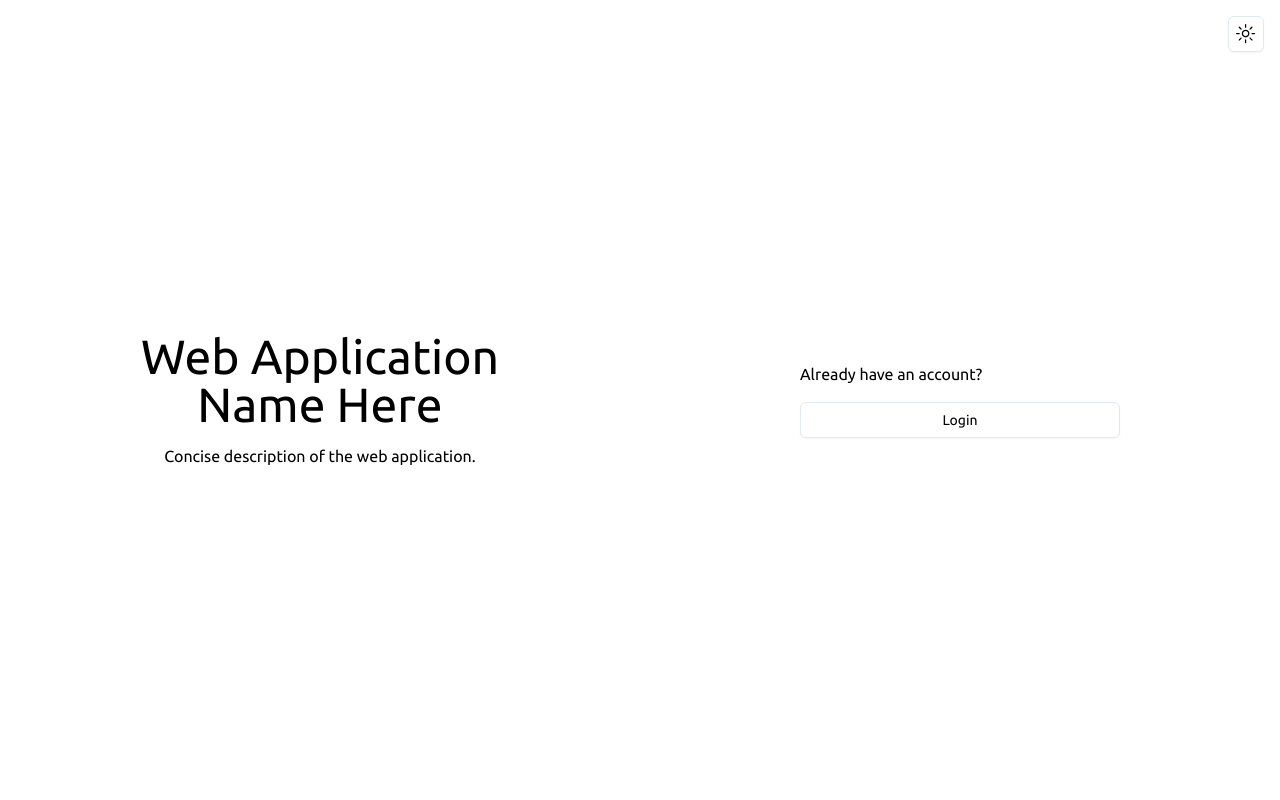
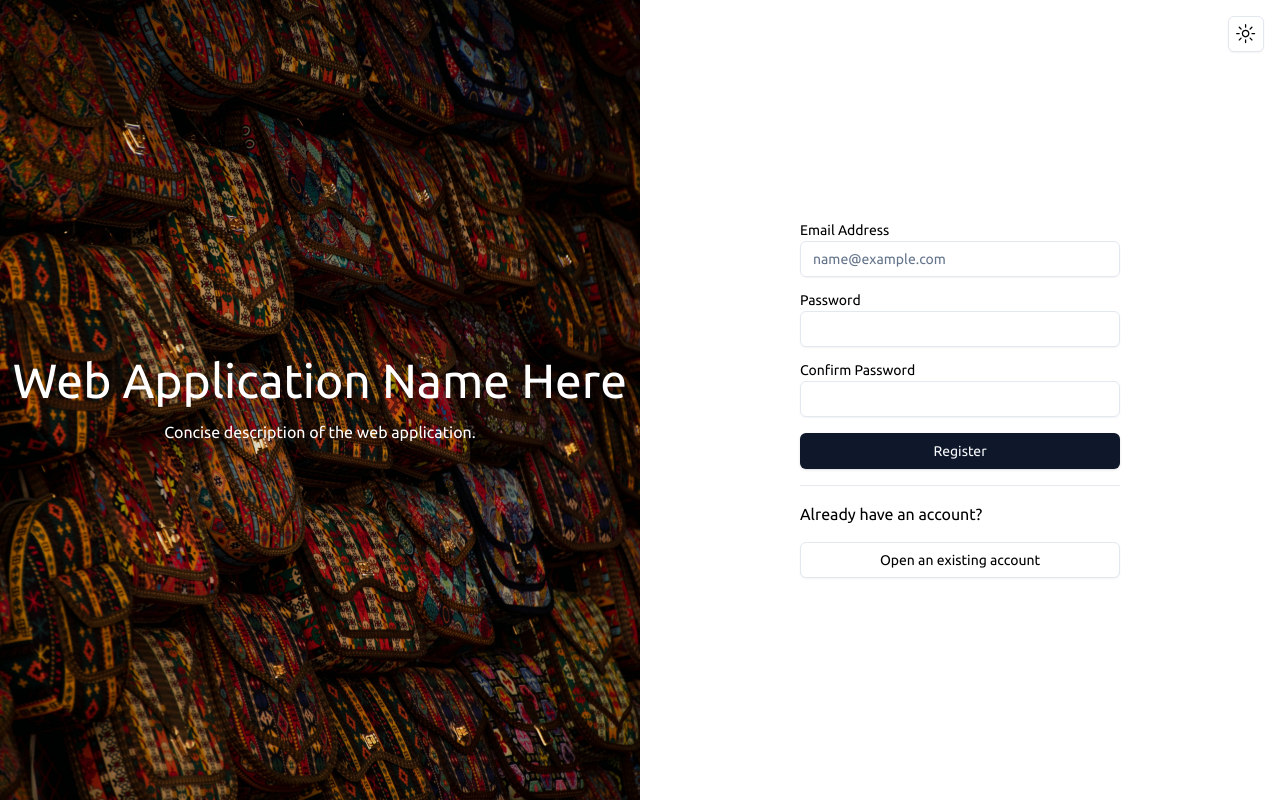
Before and after one commit to arantebw/sto-rosario-handicrafts, a Next.js app: page /register in a window 1280 px wide. Built offline with nearby package versions, Linux system fonts and the light colour scheme.

Commit message:
feat: ✨ implement the register form

```diff
--- a/src/app/(auth)/login/page.tsx
+++ b/src/app/(auth)/login/page.tsx
@@ -1,6 +1,7 @@
+import { LoginForm } from "@/components/auth-form";
 import ButtonLink from "@/components/button-link";
 import { ModeToggle } from "@/components/mode-toggle";
-import { UserLoginForm } from "../components/user-auth-form";
+import WelcomeSection from "@/components/welcome-section";
 
 function LoginPage() {
   return (
@@ -8,15 +9,10 @@ function LoginPage() {
       <div className="absolute top-4 right-4">
         <ModeToggle />
       </div>
-      <div className="w-1/2 flex flex-col justify-center">
-        <div className="w-3/4 mx-auto">
-          <h1 className="text-5xl text-center mb-4">{process.env.APP_NAME}</h1>
-          <h2 className="text-center">{process.env.APP_DESCRIPTION}</h2>
-        </div>
-      </div>
+      <WelcomeSection />
       <div className="w-1/2 flex flex-col justify-center">
         <div className="w-1/2 mx-auto flex flex-col justify-center gap-4">
-          <UserLoginForm />
+          <LoginForm />
           <hr />
           <p>Do not have an account yet?</p>
           <ButtonLink label="Create a new account" path="/register" variant="outline" />
--- a/src/app/(auth)/register/page.tsx
+++ b/src/app/(auth)/register/page.tsx
@@ -1,5 +1,7 @@
+import { RegisterForm } from "@/components/auth-form";
 import ButtonLink from "@/components/button-link";
 import { ModeToggle } from "@/components/mode-toggle";
+import WelcomeSection from "@/components/welcome-section";
 
 function RegisterPage() {
   return (
@@ -7,16 +9,13 @@ function RegisterPage() {
       <div className="absolute top-4 right-4">
         <ModeToggle />
       </div>
-      <div className="w-1/2 flex flex-col justify-center">
-        <div className="w-3/4 mx-auto">
-          <h1 className="text-5xl text-center mb-4">{process.env.APP_NAME}</h1>
-          <h2 className="text-center">{process.env.APP_DESCRIPTION}</h2>
-        </div>
-      </div>
+      <WelcomeSection />
       <div className="w-1/2 flex flex-col justify-center">
         <div className="w-1/2 mx-auto flex flex-col justify-center gap-4">
+          <RegisterForm />
+          <hr />
           <p>Already have an account?</p>
-          <ButtonLink label="Login" path="/login" variant="outline" />
+          <ButtonLink label="Open an existing account" path="/login" variant="outline" />
         </div>
       </div>
     </main>
--- a/src/app/page.tsx
+++ b/src/app/page.tsx
@@ -1,30 +1,14 @@
 import ButtonLink from "@/components/button-link";
 import { ModeToggle } from "@/components/mode-toggle";
+import WelcomeSection from "@/components/welcome-section";
 
 function HomePage() {
-  const divStyle = {
-    backgroundImage: "url('/default_landing-page.jpg')",
-    backgroundSize: "cover",
-    backgroundPosition: "center",
-    height: "100%",
-  };
-
-  const overlayStyle = {
-    backgroundColor: "rgba(0, 0, 0, 0.1)", // Semi-transparent black overlay
-    color: "white",
-  };
-
   return (
     <main className="max-w-[1440px] mx-auto flex flex-row h-screen relative">
       <div className="absolute top-4 right-4">
         <ModeToggle />
       </div>
-      <div className="w-1/2 flex flex-col justify-center" style={divStyle}>
-        <div className="w-full h-full flex flex-col justify-center" style={overlayStyle}>
-          <h1 className="text-5xl text-center mb-4">{process.env.APP_NAME}</h1>
-          <h2 className="text-center">{process.env.APP_DESCRIPTION}</h2>
-        </div>
-      </div>
+      <WelcomeSection />
       <div className="w-1/2 flex flex-col justify-center">
         <div className="w-1/2 mx-auto flex flex-col justify-center gap-4">
           <ButtonLink label="Login" path="/login" />
--- /dev/null
+++ b/src/components/auth-form/index.tsx
@@ -0,0 +1,134 @@
+"use client";
+
+import * as React from "react";
+
+import { cn } from "@/lib/utils";
+import { Label } from "@/components/ui/label";
+import { Input } from "@/components/ui/input";
+import { Button } from "@/components/ui/button";
+import { userLogin, userRegister } from "@/lib/actions";
+
+interface LoginFormProps extends React.HTMLAttributes<HTMLDivElement> {}
+
+export function LoginForm({
+  className,
+  ...props
+}: LoginFormProps) {
+  const [isLoading, setIsLoading] = React.useState<boolean>(false);
+
+  // TODO: Figure out how to implement this feature.
+  async function onSubmit(event: React.SyntheticEvent) {
+    event.preventDefault();
+    setIsLoading(true);
+
+    setTimeout(() => {
+      setIsLoading(false);
+    }, 3000);
+  }
+
+  return (
+    <div className={cn("grid gap-6", className)} {...props}>
+      <form action={userLogin}>
+        <div className="grid gap-4">
+          <div className="grid gap-1">
+            <Label htmlFor="email">Email Address</Label>
+            <Input
+              id="email"
+              name="email"
+              placeholder="name@example.com"
+              type="email"
+              autoCapitalize="none"
+              autoComplete="email"
+              autoCorrect="off"
+              disabled={isLoading}
+            />
+          </div>
+          <div className="grid gap-1">
+            <Label htmlFor="password">Password</Label>
+            <Input
+              id="password"
+              name="password"
+              placeholder=""
+              type="password"
+              autoCapitalize="none"
+              autoComplete="password"
+              autoCorrect="off"
+              disabled={isLoading}
+            />
+          </div>
+          <div className="grid gap-1">
+            <Button type="submit">Login</Button>
+          </div>
+        </div>
+      </form>
+    </div>
+  );
+}
+
+export function RegisterForm({
+  className,
+  ...props
+}: LoginFormProps) {
+  const [isLoading, setIsLoading] = React.useState<boolean>(false);
+
+  // TODO: Figure out how to implement this feature.
+  async function onSubmit(event: React.SyntheticEvent) {
+    event.preventDefault();
+    setIsLoading(true);
+
+    setTimeout(() => {
+      setIsLoading(false);
+    }, 3000);
+  }
+
+  return (
+    <div className={cn("grid gap-6", className)} {...props}>
+      <form action={userRegister}>
+        <div className="grid gap-4">
+          <div className="grid gap-1">
+            <Label htmlFor="email">Email Address</Label>
+            <Input
+              id="email"
+              name="email"
+              placeholder="name@example.com"
+              type="email"
+              autoCapitalize="none"
+              autoComplete="email"
+              autoCorrect="off"
+              disabled={isLoading}
+            />
+          </div>
+          <div className="grid gap-1">
+            <Label htmlFor="password">Password</Label>
+            <Input
+              id="password"
+              name="password"
+              placeholder=""
+              type="password"
+              autoCapitalize="none"
+              autoComplete="password"
+              autoCorrect="off"
+              disabled={isLoading}
+            />
+          </div>
+          <div className="grid gap-1">
+            <Label htmlFor="confirm-password">Confirm Password</Label>
+            <Input
+              id="confirm-password"
+              name="confirm_password"
+              placeholder=""
+              type="password"
+              autoCapitalize="none"
+              autoComplete="off"
+              autoCorrect="off"
+              disabled={isLoading}
+            />
+          </div>
+          <div className="grid gap-1">
+            <Button type="submit">Register</Button>
+          </div>
+        </div>
+      </form>
+    </div>
+  );
+}
--- /dev/null
+++ b/src/components/welcome-section/index.tsx
@@ -0,0 +1,24 @@
+async function WelcomeSection() {
+  const divStyle = {
+    backgroundImage: "url('/default_landing-page.jpg')",
+    backgroundSize: "cover",
+    backgroundPosition: "center",
+    height: "100%",
+  };
+
+  const overlayStyle = {
+    backgroundColor: "rgba(0, 0, 0, 0.1)", // Semi-transparent black overlay
+    color: "white",
+  };
+
+  return (
+      <div className="w-1/2 flex flex-col justify-center" style={divStyle}>
+        <div className="w-full h-full flex flex-col justify-center" style={overlayStyle}>
+          <h1 className="text-5xl text-center mb-4">{process.env.APP_NAME}</h1>
+          <h2 className="text-center">{process.env.APP_DESCRIPTION}</h2>
+        </div>
+      </div>
+  )
+}
+
+export default WelcomeSection
--- a/src/lib/actions.ts
+++ b/src/lib/actions.ts
@@ -14,3 +14,16 @@ export async function userLogin(formData: FormData) {
   revalidatePath("/account");
   redirect("/account");
 }
+
+export async function userRegister(formData: FormData) {
+  try {
+    console.log(formData.get("email"));
+    console.log(formData.get("password"));
+    console.log(formData.get("confirm_password"));
+  } catch (error) {
+    console.log(error);
+  }
+
+  revalidatePath("/login");
+  redirect("/login");
+}
```
